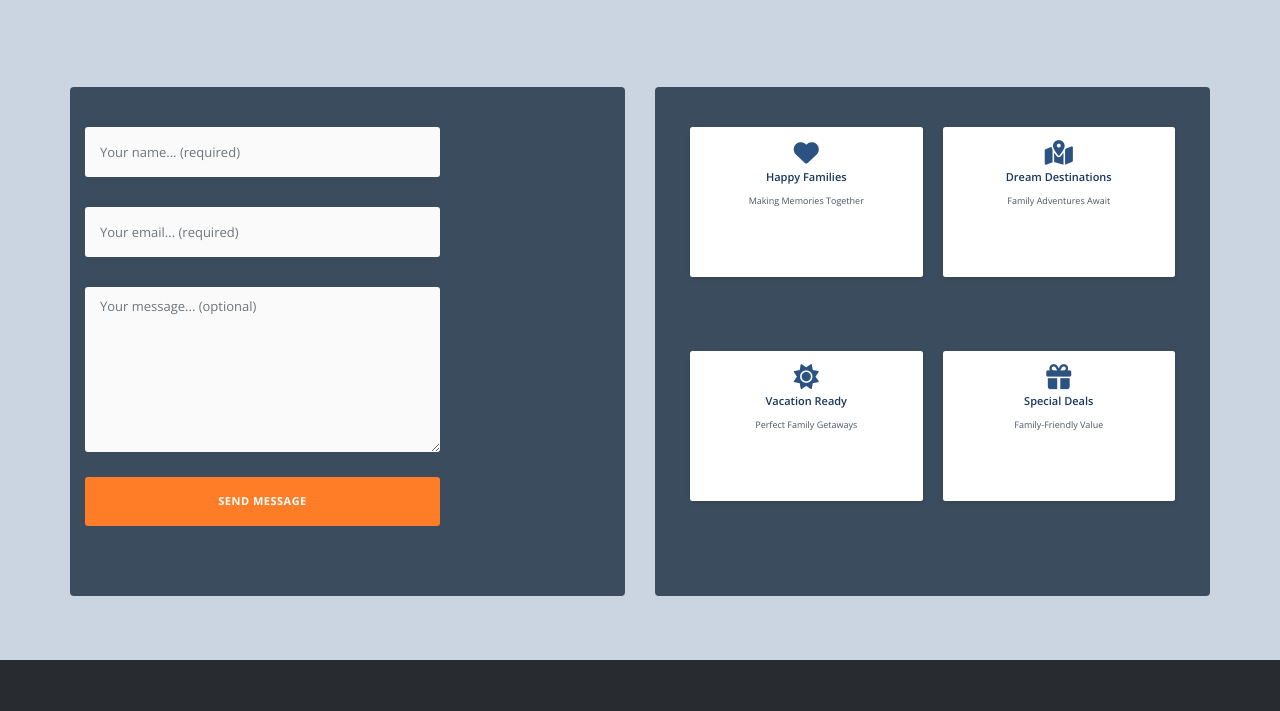
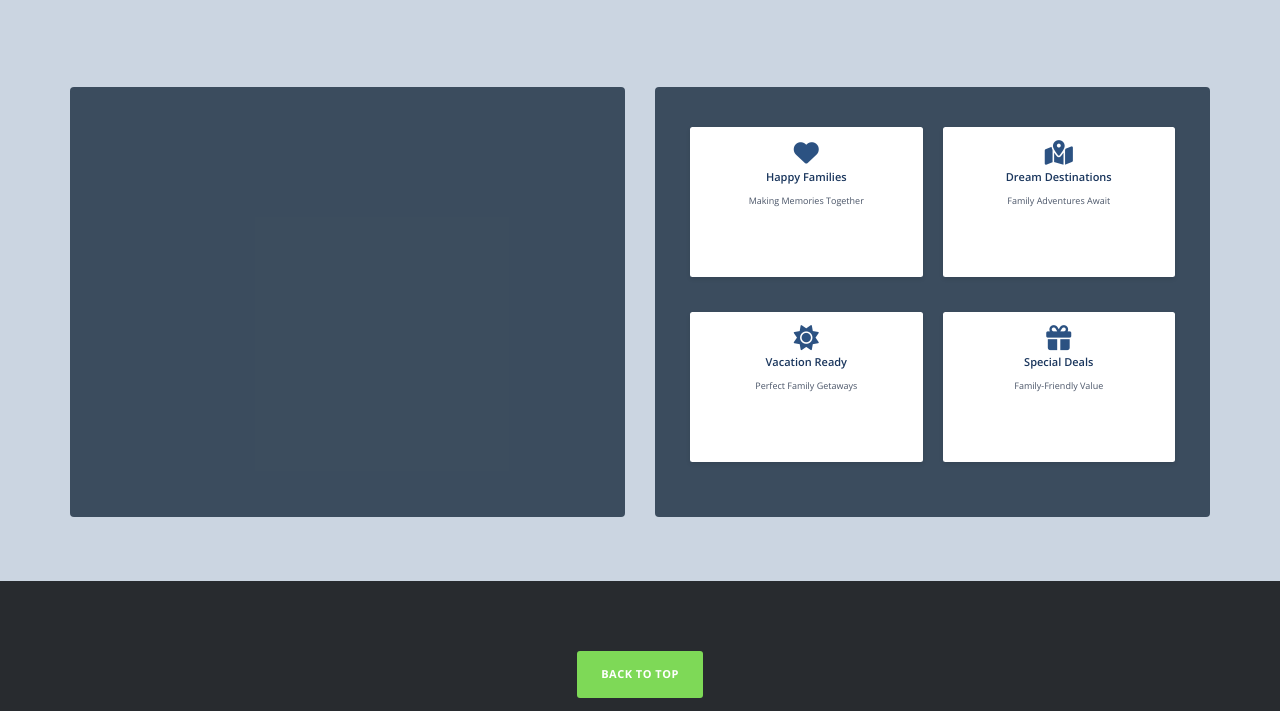
Before and after one commit to Babasato/wander-spot, a plain HTML site: page asia.html in a window 1280 px wide. Shown: the part 3340-4051 px from the top of the page. Drawn offline with nearby package versions, Linux system fonts and the light colour scheme.

Commit message:
Update asia.html

```diff
--- a/asia.html
+++ b/asia.html
@@ -420,60 +420,7 @@ height="0" width="0" style="display:none;visibility:hidden"></iframe></noscript>
             <div class="col-md-6">
               <div class="contact-form">
                 <div class="row">
-                  <form
-    action="https://site.us9.list-manage.com/subscribe/post?u=d10b117141aadd020b7379320&amp;id=63c27e61ea&amp;f_id=00a3dbe1f0"
-    method="post"
-    id="contact"
-    class="validate"
-    target="_blank"
-    data-netlify="true"
-    name="contact-form"
->
-    <div class="row">
-        <div class="col-md-12">
-            <fieldset>
-                <input
-    name="FNAME"
-    type="text"
-    class="form-control"
-    id="name"
-    placeholder="Your name... (required)"
-    required=""
-/>
-
-<input
-    name="EMAIL"
-    type="email"
-    class="form-control"
-    id="email"
-    placeholder="Your email... (required)"
-    required=""
-/>
-
-<textarea
-    name="message"
-    rows="6"
-    class="form-control"
-    id="message"
-    placeholder="Your message... (optional)"
-></textarea>
-
-            </fieldset>
-        </div>
-        <div class="col-md-12">
-            <fieldset>
-                <button type="submit" id="form-submit" class="btn">
-                    Send Message
-                </button>
-            </fieldset>
-        </div>
-    </div>
-    <!-- MailChimp bot protection -->
-    <div style="position: absolute; left: -5000px;" aria-hidden="true">
-        <input type="text" name="b_d10b117141aadd020b7379320_63c27e61ea" tabindex="-1" value="">
-    </div>
-</form>
-
+                  <div style="text-align: left" class="sender-form-field" data-sender-form-id="m7dpnroyb4x9e2rntlg"></div>
                 </div>
               </div>
             </div>
```
